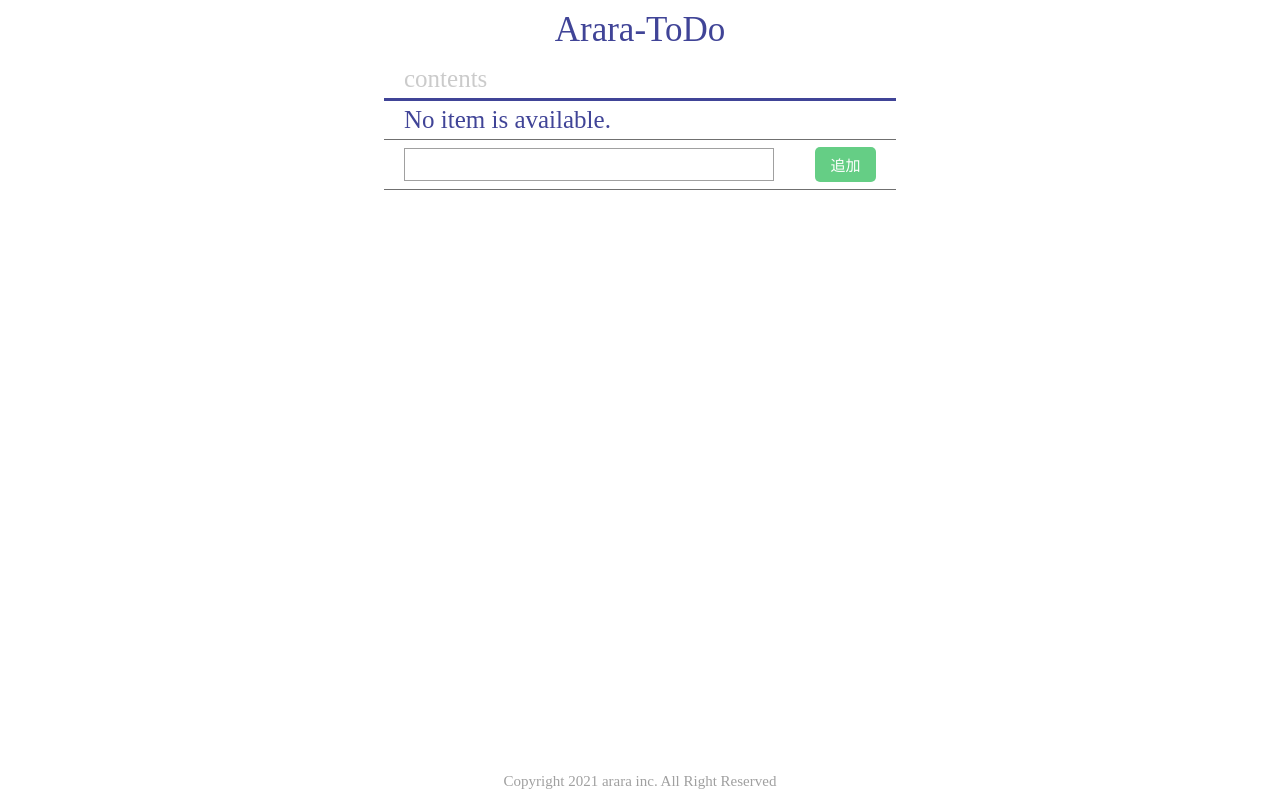
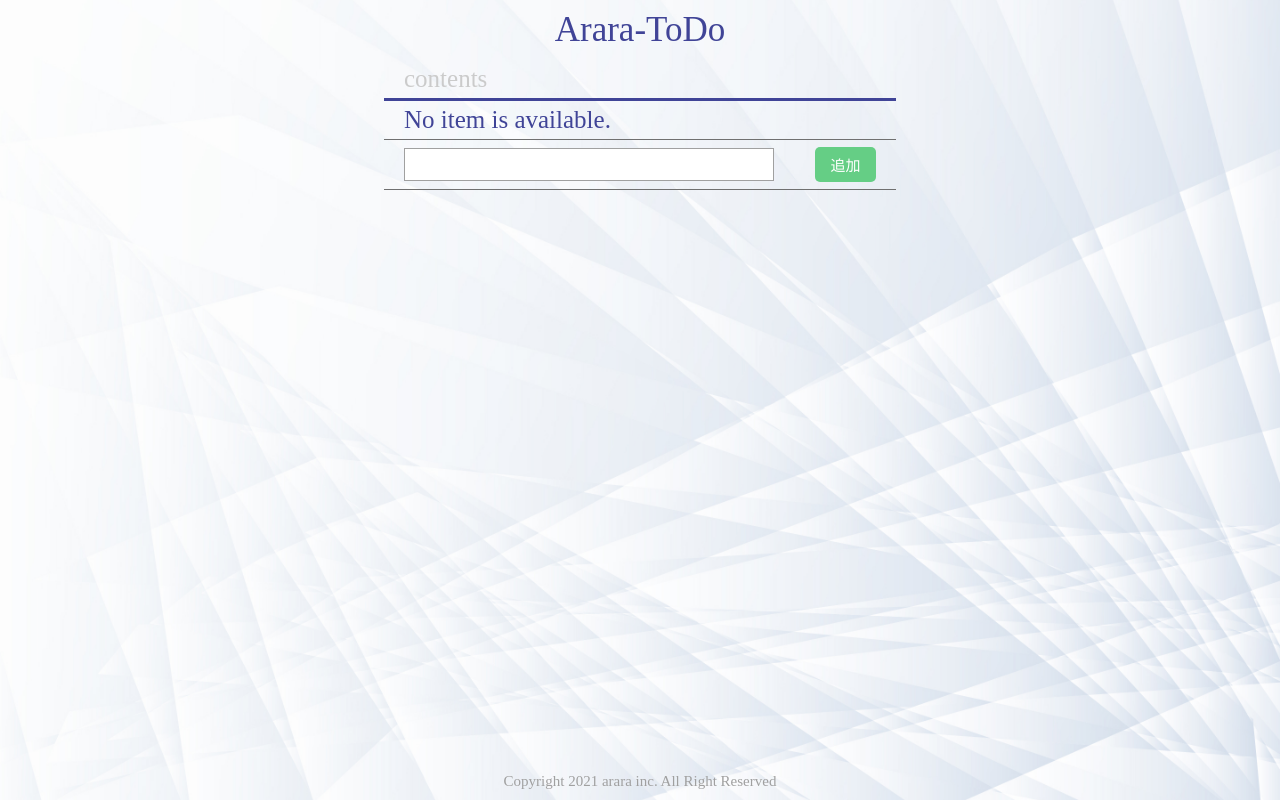
Before and after one commit to arara-ichihara/arara-todo, a Django app: page /araraTodoApp/ in a window 1280 px wide. Run offline with Django 3.2, Linux system fonts and the light colour scheme; data that the repository does not hold is empty.

Commit message:
add back.jpg and edit css

```diff
--- a/araraTodo/static/style.css
+++ b/araraTodo/static/style.css
@@ -21,6 +21,11 @@ button{
 
 body {
     width: 100%;
+
+    background: url("image/back.jpg");
+    background-repeat: no-repeat;
+    background-size: cover;
+    background-position: center center;
 }
 /* ヘッダー */
 header h1 {
```
Also changed, not shown: araraTodo/static/image/back.jpg (added).
